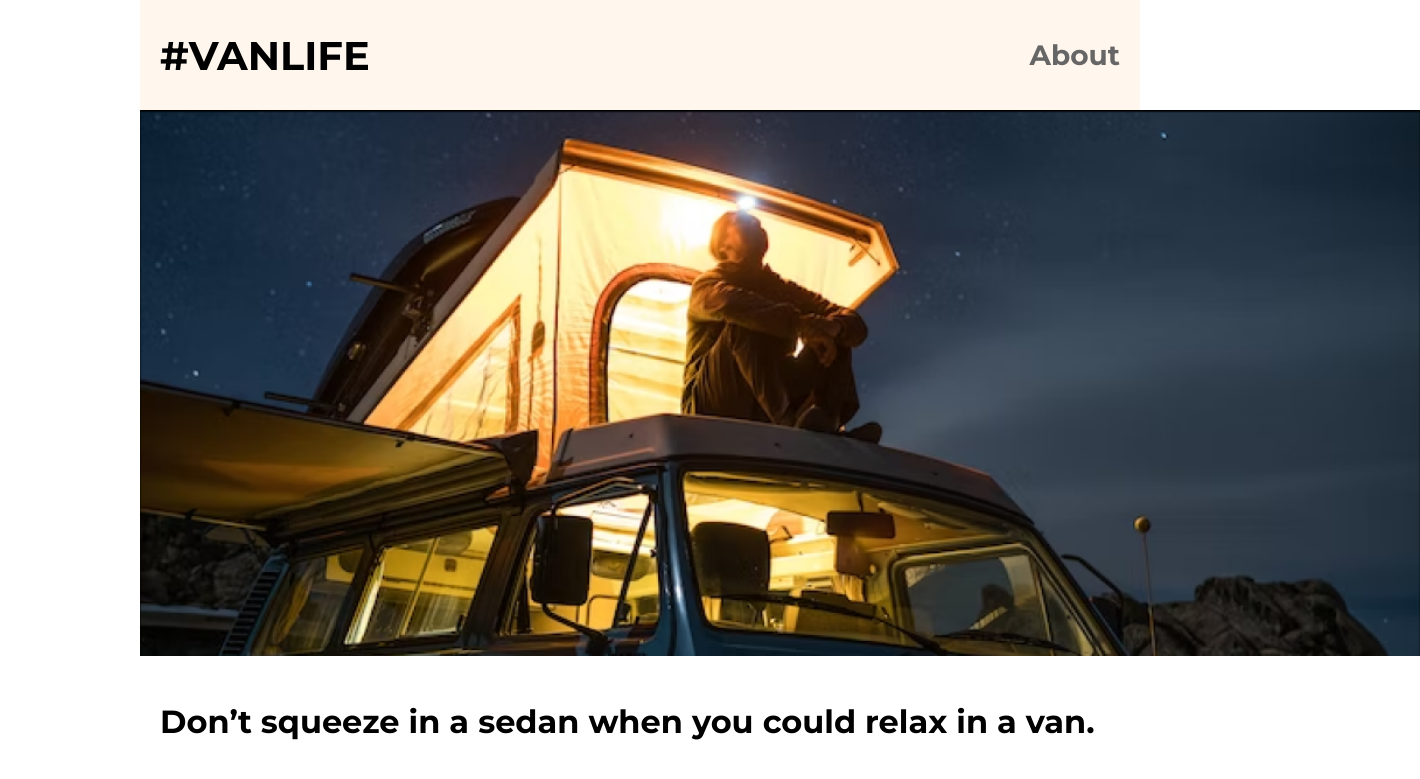
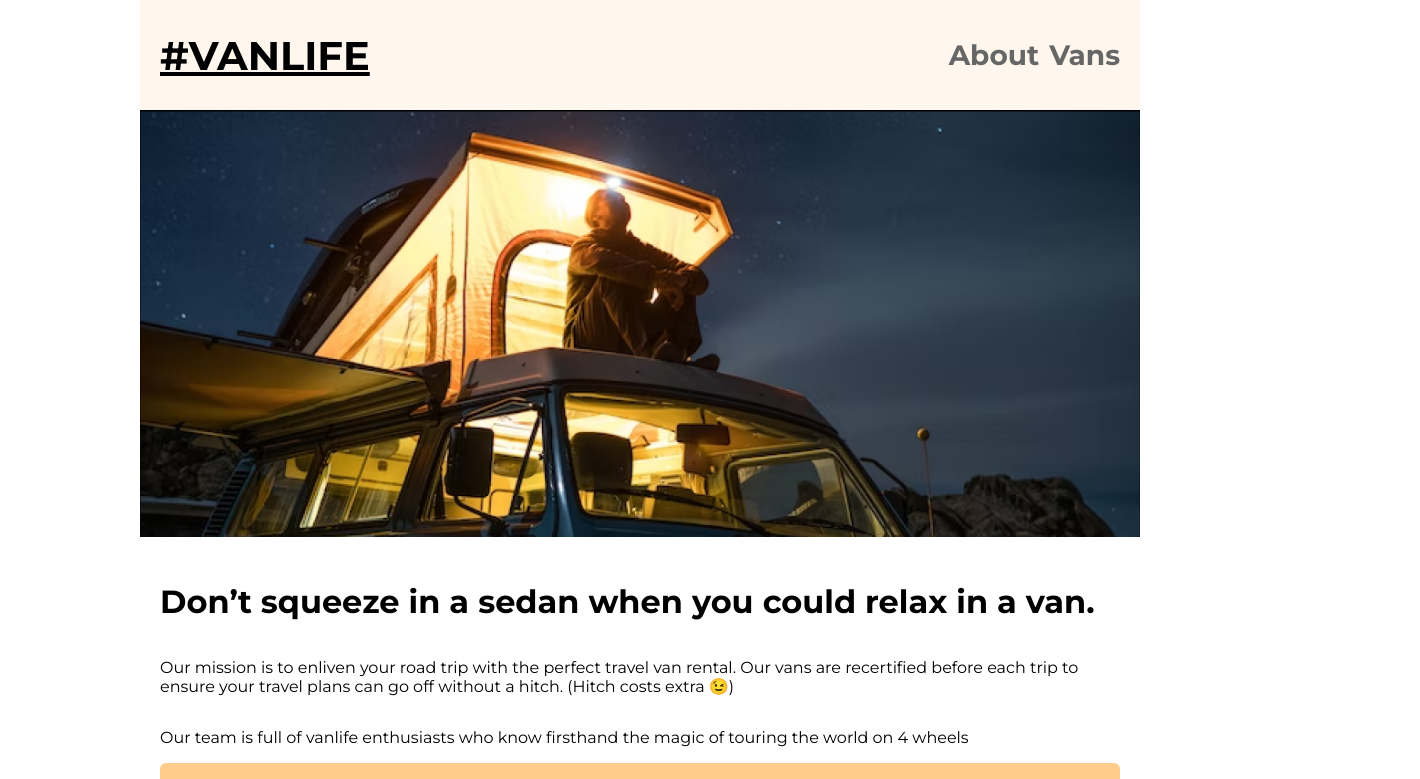
Before and after one commit to jasnmar/scrimba-ar-vanLife, a React (Vite) app: page /about in a window 1280 px wide. Shown: the top 779 px of the page, 1420 px wide, since content can reach past the window. Built offline with nearby package versions, Linux system fonts and the light colour scheme; what miragejs would draw is missing.

Commit message:
Vans Page stubbed out

```diff
--- a/src/App.css
+++ b/src/App.css
@@ -2,7 +2,7 @@
   --bdr-standard: 6px;
 }
 #root {
-  max-width: 1000px;
+  width: 1000px;
   margin: 0px auto;
 }
 
--- a/src/App.jsx
+++ b/src/App.jsx
@@ -2,6 +2,7 @@ import "./App.css";
 import { BrowserRouter, Routes, Route } from "react-router-dom";
 import Home from "./pages/Home/Home";
 import About from "./pages/About/About";
+import Vans from "./pages/Vans/Vans";
 import Nav from "./Nav";
 
 import "./server"
@@ -26,6 +27,7 @@ function App() {
         <Routes>
           <Route path="/" element={<Home />} />
           <Route path="/about" element={<About />} />
+          <Route path="/vans" element={<Vans />} />
         </Routes>
       </BrowserRouter>
     </>
--- a/src/Nav.css
+++ b/src/Nav.css
@@ -7,7 +7,7 @@ nav {
   height: 110px;
 }
 
-nav > a {
+.nav--items > a {
   text-decoration: none;
 }
 
@@ -17,12 +17,13 @@ nav > a {
   color: #000000;
 }
 
-.nav--about {
+.nav--item {
   font-size: 1.75rem;
   font-weight: bold;
   color: #666666;
+  padding-left: 10px;
 }
 
-.nav--about:hover {
+.nav--item:hover {
   text-decoration: underline;
 }
--- a/src/Nav.jsx
+++ b/src/Nav.jsx
@@ -6,7 +6,10 @@ function Nav() {
     <>
       <nav>
         <Link className="nav--home" to="/">#VANLIFE</Link>
-        <Link className="nav--about" to="/about">About</Link>
+        <div className="nav--items">
+          <Link className="nav--item" to="/about">About</Link>
+          <Link className="nav--item" to="/vans">Vans</Link>
+        </div>
       </nav>
     </>
   )
--- a/src/pages/About/About.css
+++ b/src/pages/About/About.css
@@ -1,7 +1,7 @@
 
 
 .about--hero-img {
-width: 100vw;
+width: 100%;
 
 }
 
--- /dev/null
+++ b/src/pages/Vans/Vans.jsx
@@ -0,0 +1,11 @@
+import "./Vans.css"
+
+function Vans() {
+  return (
+    <>
+    <h1>This is Vans</h1>
+    </>
+  )
+}
+
+export default Vans
```
Also changed, not shown: src/pages/Vans/Vans.css (added).
